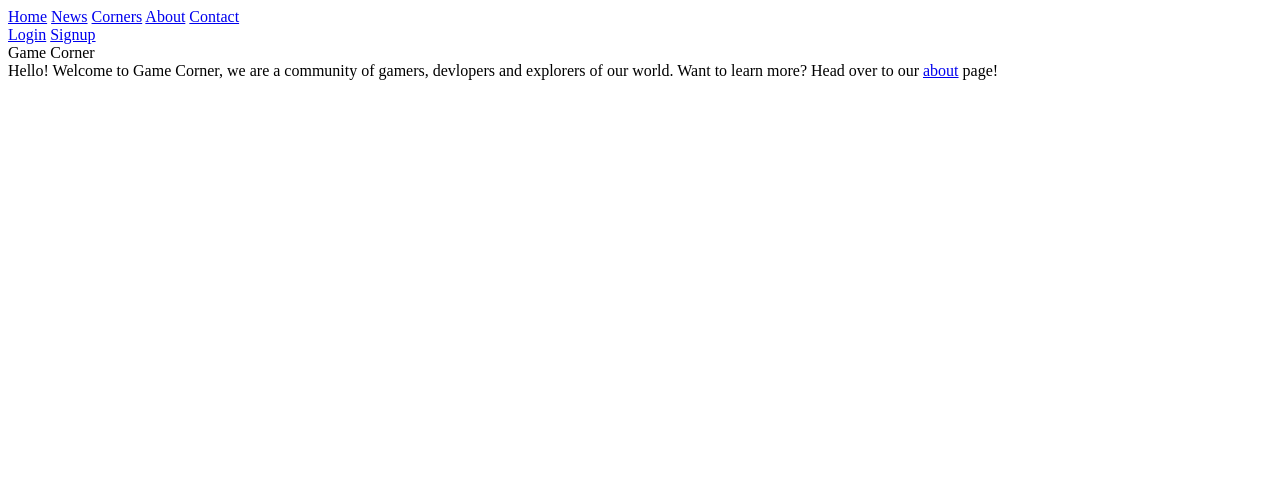
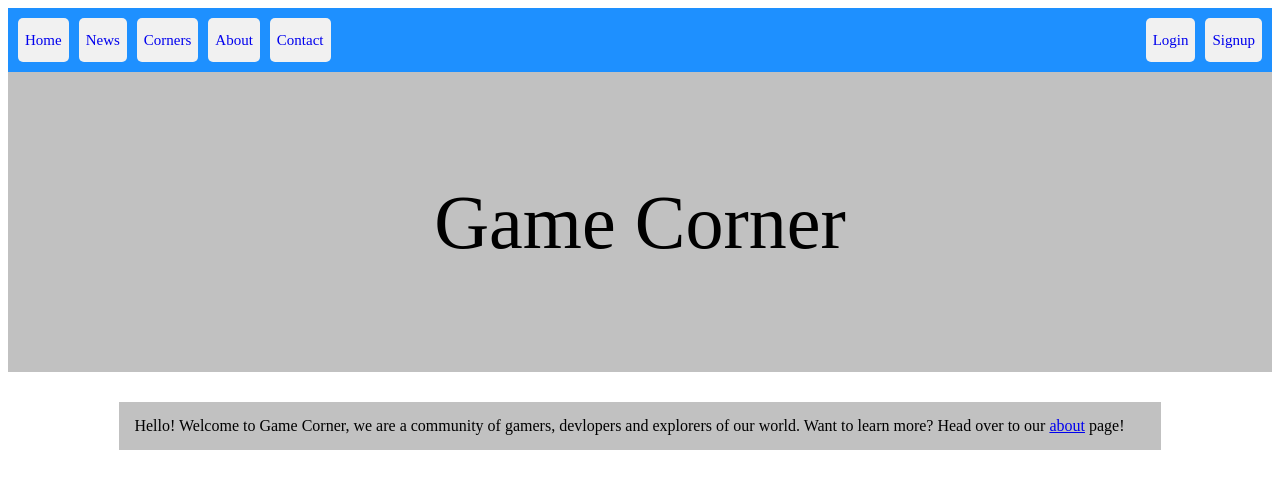
Before and after one commit to Game-Corner/gamecorner.org, a plain HTML site: page index.html in a window 1280 px wide. Drawn offline with Linux system fonts and the light colour scheme; files that its build step writes are made by us from their sources.

Commit message:
Update index.html

```diff
--- a/index.html
+++ b/index.html
@@ -1,7 +1,8 @@
 <html>
 <head>
-  <link rel="stylesheet" type="text/css" href="branding.css">
-  <link rel="stylesheet" type="text/css" href="styles.css">
+  <link rel="stylesheet" type="text/css" href="/css/branding.css">
+  <link rel="stylesheet" type="text/css" href="/css/header.css">
+  <link rel="stylesheet" type="text/css" href="/css/index.css">
   <title>Game Corner</title>
 </head>
 <body>
```
